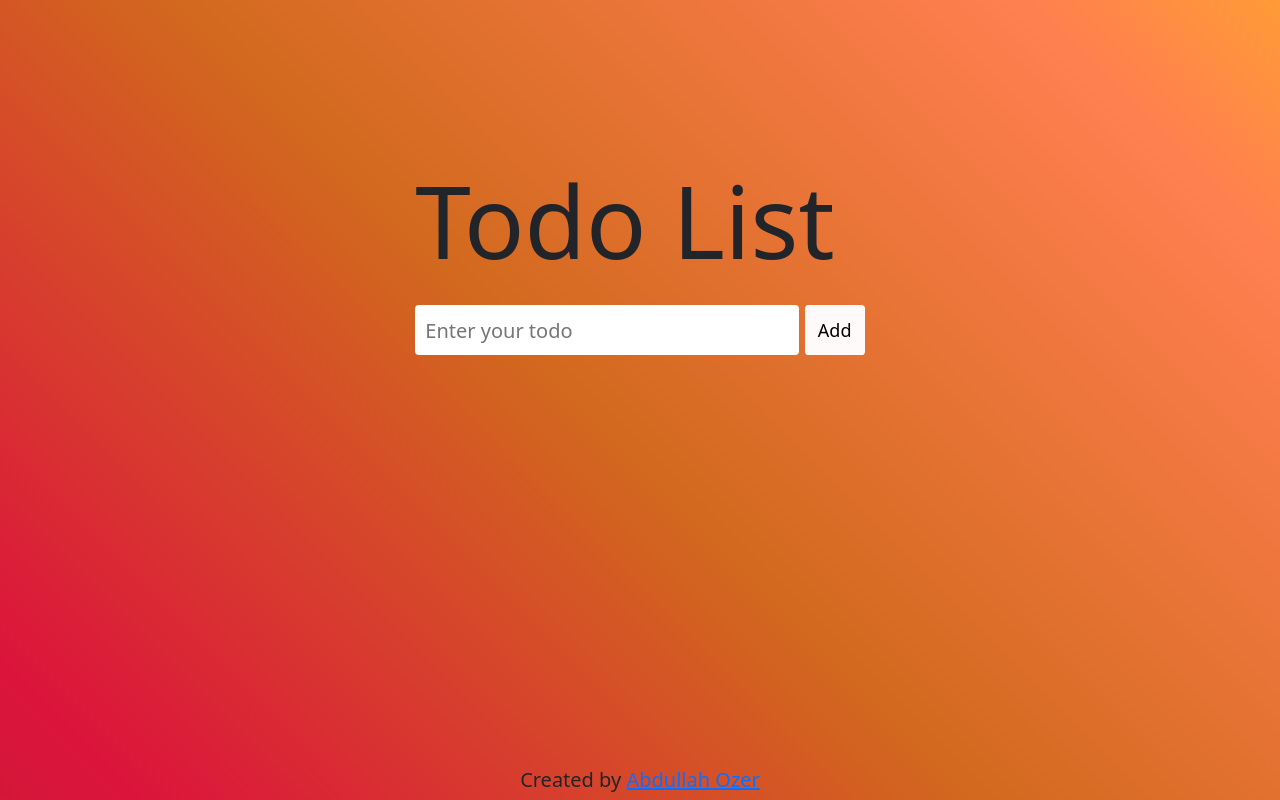
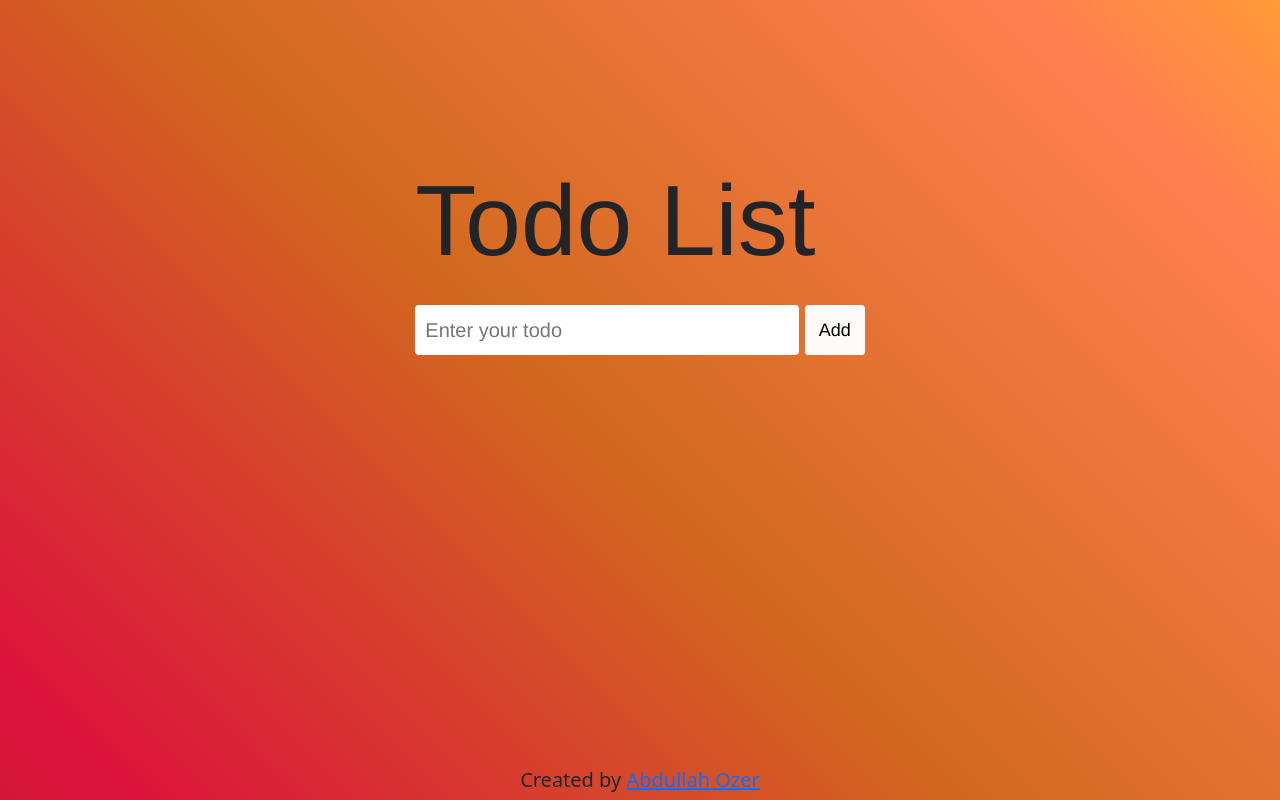
Before and after one commit to abdullahozer11/taskRecorderReact, a React (Create React App) app: page / in a window 1280 px wide. Built offline with nearby package versions, Linux system fonts and the light colour scheme.

Commit message:
font covers all devices.

```diff
--- a/src/components/TaskList/TaskList.css
+++ b/src/components/TaskList/TaskList.css
@@ -20,6 +20,10 @@ ol, ul {
 .footer {
     font-size: 1.5rem;
     display: flex;
+}
+
+.container {
+    font-family: "Helvetica Neue", Arial, sans-serif;
 }
 
 .content {
```
